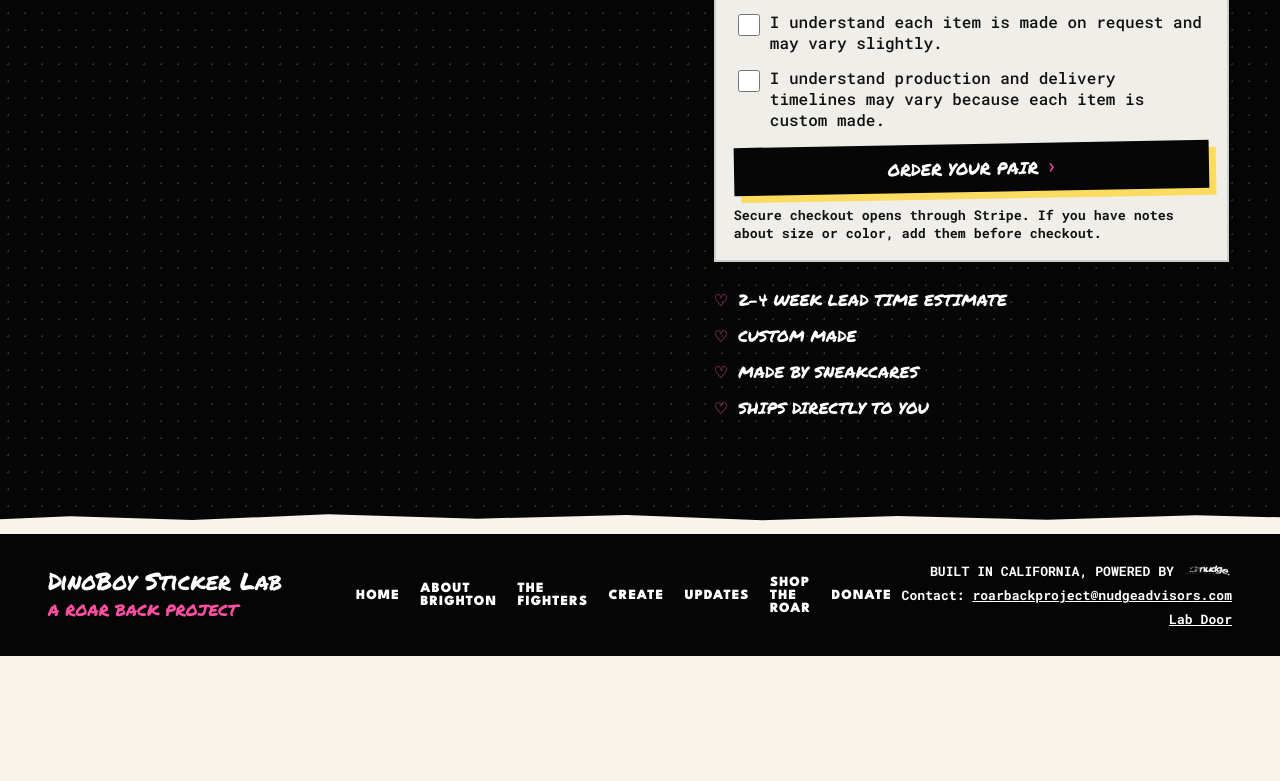
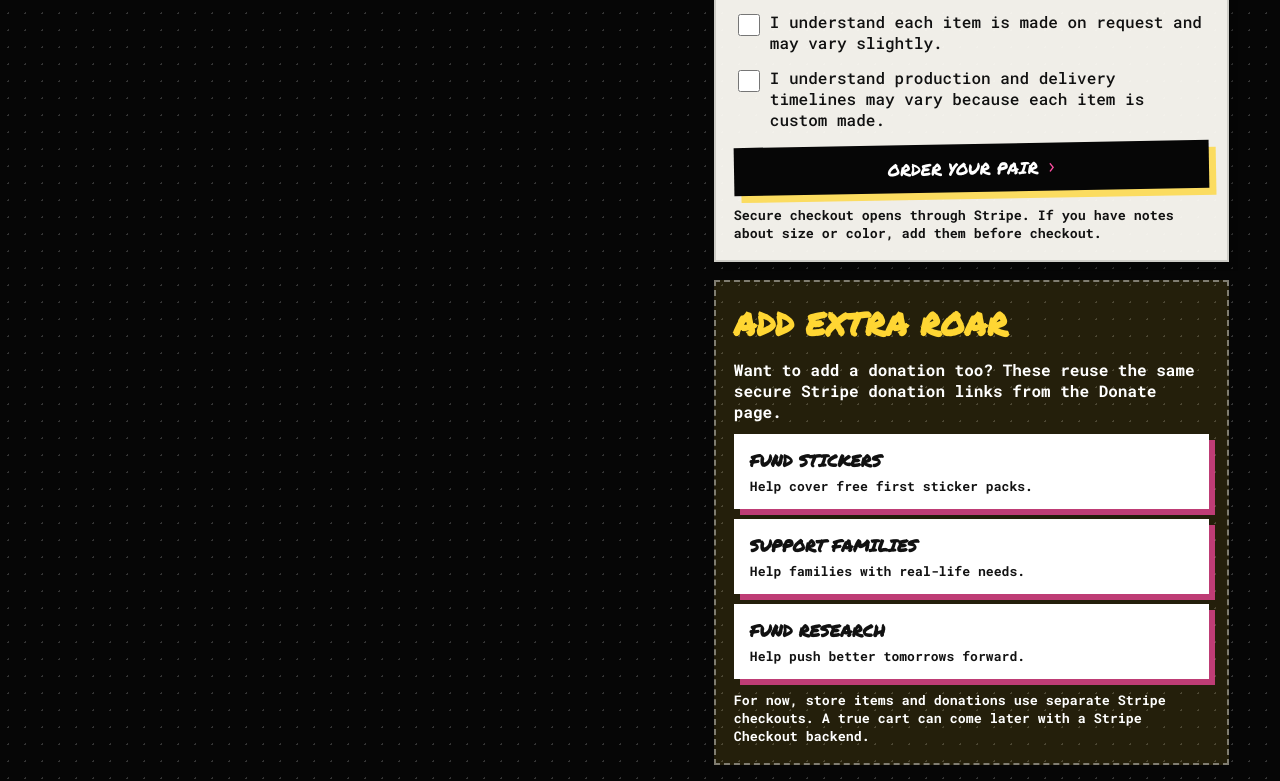
Before and after one commit to youngbloodsoria/dinoboy-sticker-lab, a plain HTML site: page product.html in a window 1280 px wide. Shown: the part 1380-2161 px from the top of the page. Before the commit the page ends 2036 px from the top, so only its background shows below. Drawn offline with Linux system fonts and the light colour scheme; files whose address does not match are found by name.

Commit message:
Add donation options to product checkout pages

```diff
--- a/product.html
+++ b/product.html
@@ -7,6 +7,7 @@
   <link rel="stylesheet" href="styles/shop.css" />
   <title>Roar Store Product | DinoBoy Sticker Lab</title>
   <script defer src="/_vercel/insights/script.js"></script>
+  <script src="js/donationConfig.js"></script>
   <script src="js/productsData.js"></script>
 </head>
 <body>
@@ -67,6 +68,12 @@
       "\"": "&quot;",
       "'": "&#039;"
     }[character]));
+    const donationLinks = window.DINOboyDonationLinks || {};
+    const donationOptions = [
+      { key: "stickers", label: "Fund Stickers", note: "Help cover free first sticker packs." },
+      { key: "families", label: "Support Families", note: "Help families with real-life needs." },
+      { key: "research", label: "Fund Research", note: "Help push better tomorrows forward." }
+    ].filter((option) => donationLinks[option.key]);
 
     if (!product) {
       root.innerHTML = `
@@ -171,6 +178,22 @@
               <small>${product.checkoutUrl || variants.length ? "Secure checkout opens through Stripe. If you have notes about size or color, add them before checkout." : "Secure checkout will open here when this item is available."}</small>
             </form>
 
+            ${donationOptions.length ? `
+            <aside class="checkout-donation-card" aria-labelledby="checkout-donation-title">
+              <h2 id="checkout-donation-title">Add Extra Roar</h2>
+              <p>Want to add a donation too? These reuse the same secure Stripe donation links from the Donate page.</p>
+              <div class="checkout-donation-links">
+                ${donationOptions.map((option) => `
+                  <a href="${escapeHtml(donationLinks[option.key])}" target="_blank" rel="noopener">
+                    <strong>${escapeHtml(option.label)}</strong>
+                    <span>${escapeHtml(option.note)}</span>
+                  </a>
+                `).join("")}
+              </div>
+              <small>For now, store items and donations use separate Stripe checkouts. A true cart can come later with a Stripe Checkout backend.</small>
+            </aside>
+            ` : ""}
+
             <ul class="product-perks" aria-label="Product notes">
               <li>${escapeHtml(product.leadTime || "2-4 week lead time estimate")}</li>
               <li>${escapeHtml(fitText)}</li>
--- a/styles/shop.css
+++ b/styles/shop.css
@@ -1433,6 +1433,66 @@ a {
   font-weight: 800;
 }
 
+.checkout-donation-card {
+  display: grid;
+  gap: 12px;
+  margin-top: 18px;
+  padding: 18px;
+  border: 2px dashed rgba(255, 255, 255, 0.42);
+  background: rgba(255, 211, 51, 0.12);
+  color: #ffffff;
+}
+
+.checkout-donation-card h2,
+.checkout-donation-card p {
+  margin: 0;
+}
+
+.checkout-donation-card h2 {
+  color: var(--yellow);
+  font-family: "Permanent Marker", cursive;
+  font-size: clamp(1.45rem, 3vw, 2rem);
+  text-transform: uppercase;
+}
+
+.checkout-donation-card p,
+.checkout-donation-card small {
+  font-weight: 800;
+}
+
+.checkout-donation-links {
+  display: grid;
+  gap: 10px;
+}
+
+.checkout-donation-links a {
+  display: grid;
+  gap: 4px;
+  padding: 12px 14px;
+  border: 2px solid #ffffff;
+  background: #ffffff;
+  color: #111111;
+  text-decoration: none;
+  box-shadow: 6px 6px 0 rgba(255, 73, 163, 0.7);
+  transition: transform 160ms ease, box-shadow 160ms ease;
+}
+
+.checkout-donation-links a:hover,
+.checkout-donation-links a:focus-visible {
+  transform: translate(-2px, -2px) rotate(-1deg);
+  box-shadow: 9px 9px 0 rgba(255, 73, 163, 0.8);
+}
+
+.checkout-donation-links strong {
+  font-family: "Permanent Marker", cursive;
+  font-size: 1.05rem;
+  text-transform: uppercase;
+}
+
+.checkout-donation-links span {
+  font: 800 0.82rem "Roboto Mono", monospace;
+}
+
 .product-perks {
   display: grid;
   gap: 13px;
```
